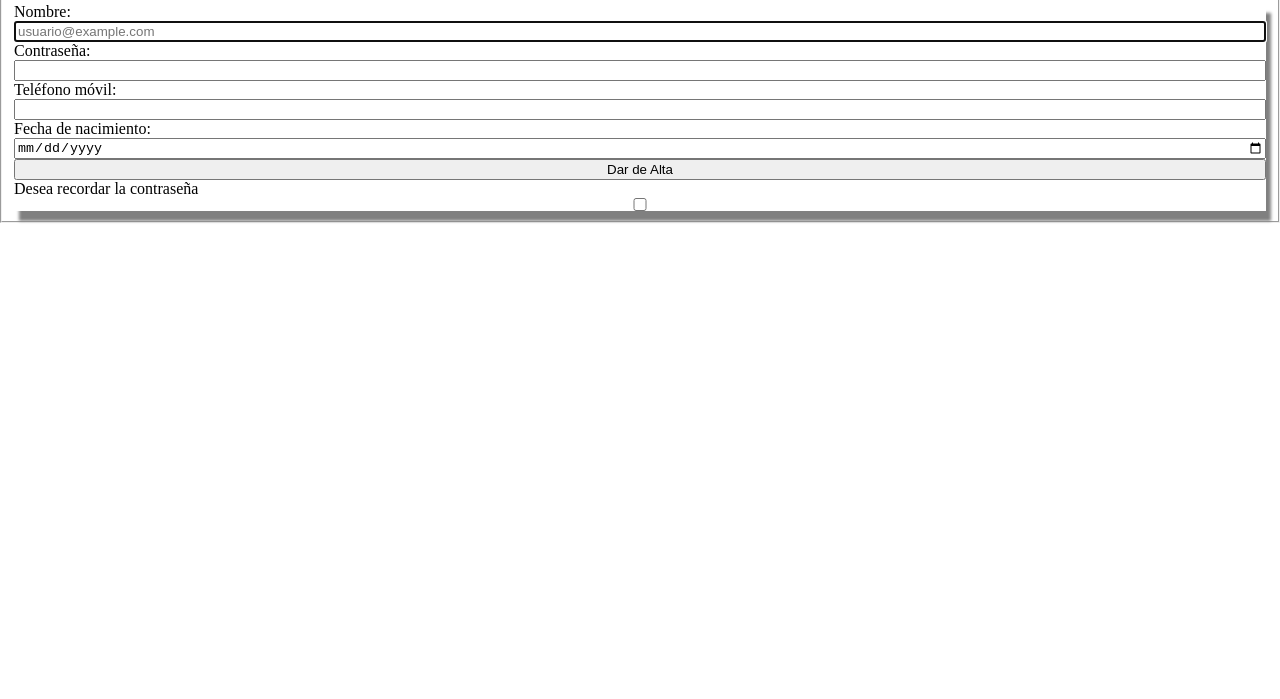
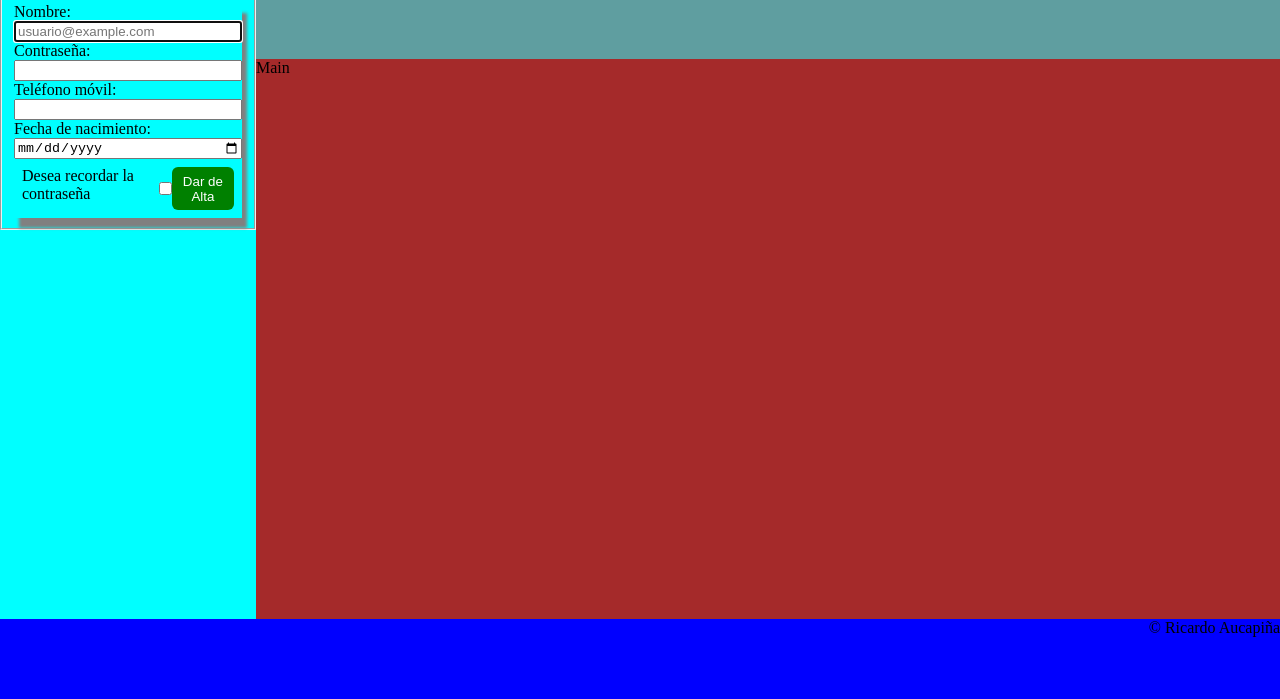
Before and after one commit to RicardoIESDB/LM-Ricardo, a plain HTML site: page index.html in a window 1280 px wide. Shown: the part 101-800 px from the top of the page. Drawn offline with Linux system fonts and the light colour scheme.

Commit message:
Maquetacion-Terminada

```diff
--- a/index.html
+++ b/index.html
@@ -9,14 +9,15 @@
 </head>
 
 <body>
-    <div class="container">
+    <div class="div_container">
         <header>
             <img src="img/persona-de-libre-dedicacion.png">
             <h1>
                 Registro de Usuario
             </h1>
         </header>
-        <main>
+        <div class="div_content">
+            <aside>
                 <fieldset>
                     <legend>Registro de usuario</legend>
                     <form>
@@ -25,13 +26,25 @@
                         <label for="password">Contraseña:</label> <input type="password" required id="password">
                         <label for="tel">Teléfono móvil:</label> <input type="tel" id="tel">
                         <label for="birth_date">Fecha de nacimiento:</label> <input type="date" id="birth_date">
-                    <button>Dar de Alta</button>
-                    <label for="remember_password">Desea recordar la contraseña</label> <input type="checkbox" id="remember_password">
+                        <div class="div_button_checkbox">
+                            <label for="remember_password">Desea recordar la contraseña</label> <input type="checkbox"
+                            id="remember_password">
+                            <button type="submit">Dar de Alta</button>
+                        </div>
                     </form>
                 </fieldset>
+            </aside>
+            <div class="div_nav_main">
+                <nav>
+                    <p>Nav</p>
+                </nav>
+                <main>
+                  <P>Main</P>
                 </main>
+            </div>
+        </div>
         <footer>
-
+            <p> &copy; Ricardo Aucapiña </p>
         </footer>
     </div>
 </body>
--- a/public/css/styles.css
+++ b/public/css/styles.css
@@ -2,18 +2,76 @@
     margin: 0;
     box-sizing: border-box;
 }
-.container{
+
+.div_container{
     min-height: 100vh;
     min-width: auto;
 }
+
 header{
     display: flex;
     flex-direction: row;
     min-height: 10vh;
+    min-width: auto;
+}
 
+nav{
+    min-height: 10vh;
+    min-width: 80vw;
+    background-color: cadetblue;
 }
+
+main{
+    min-height: 70vh;
+    min-width: 80vw;
+    background-color: brown;
+}
+
+aside{
+    min-height: 80vh;
+    min-width: 20vw;
+    background-color: aqua;
+}
+
+footer{
+    min-height: 10vh;
+    min-width: auto;
+    background-color:blue;
+}
+
 form{
     display: flex;
     flex-direction: column;
     box-shadow: 5px 10px 3px gray;
 }
+
+.div_content{
+    display: flex;
+    flex-direction: row;
+
+}
+
+.div_nav_main{
+    display: flex;
+    flex-direction: column;
+}
+
+.div_button_checkbox{
+    display: flex;
+    flex-direction: row;
+    padding: 0.5em;
+    justify-content: space-around;
+}
+div > button{
+    background-color: green;
+    color: white;
+    border: none;
+    border-radius: 6px;
+    padding: 0.5em;
+}
+footer > p{
+    display: flex;
+    flex-direction: row;
+    justify-content: right;
+
+}
```
Lines whose indentation alone changed are shown as unchanged.
